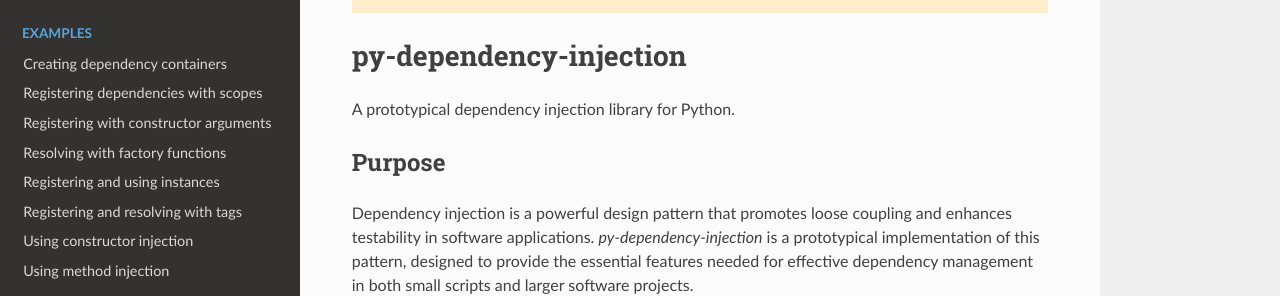
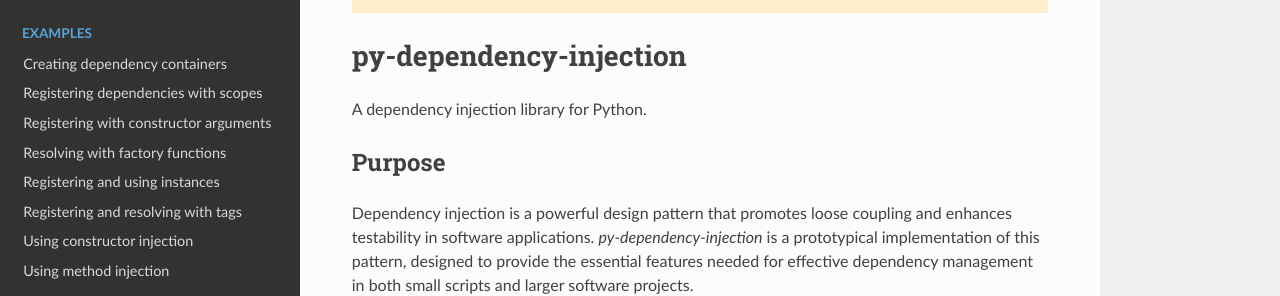
Before and after one commit to runemalm/py-dependency-injection, a Sphinx documentation site: the page built from docs/index.rst, in a window 1280 px wide and 900 px high. Shown: the part 187-483 px from the top of the window. Built offline with Sphinx 7.4.7 and the Read the Docs theme 2.0.0, drawn with Linux system fonts in a browser that asks for light colours.

Commit message:
Update short description of library.

```diff
--- a/docs/index.rst
+++ b/docs/index.rst
@@ -5,7 +5,7 @@
 py-dependency-injection
 =======================
 
-A prototypical dependency injection library for Python.
+A dependency injection library for Python.
 
 Purpose
 -------
--- a/setup.py
+++ b/setup.py
@@ -9,7 +9,7 @@ setup(
     version="1.0.0-alpha.8",
     author="David Runemalm, 2024",
     author_email="david.runemalm@gmail.com",
-    description="A prototypical dependency injection library for Python.",
+    description="A dependency injection library for Python.",
     long_description=long_description,
     long_description_content_type="text/markdown",
     url="https://github.com/runemalm/py-dependency-injection",
```
Also changed, not shown: README.md (+1 -1 lines).
